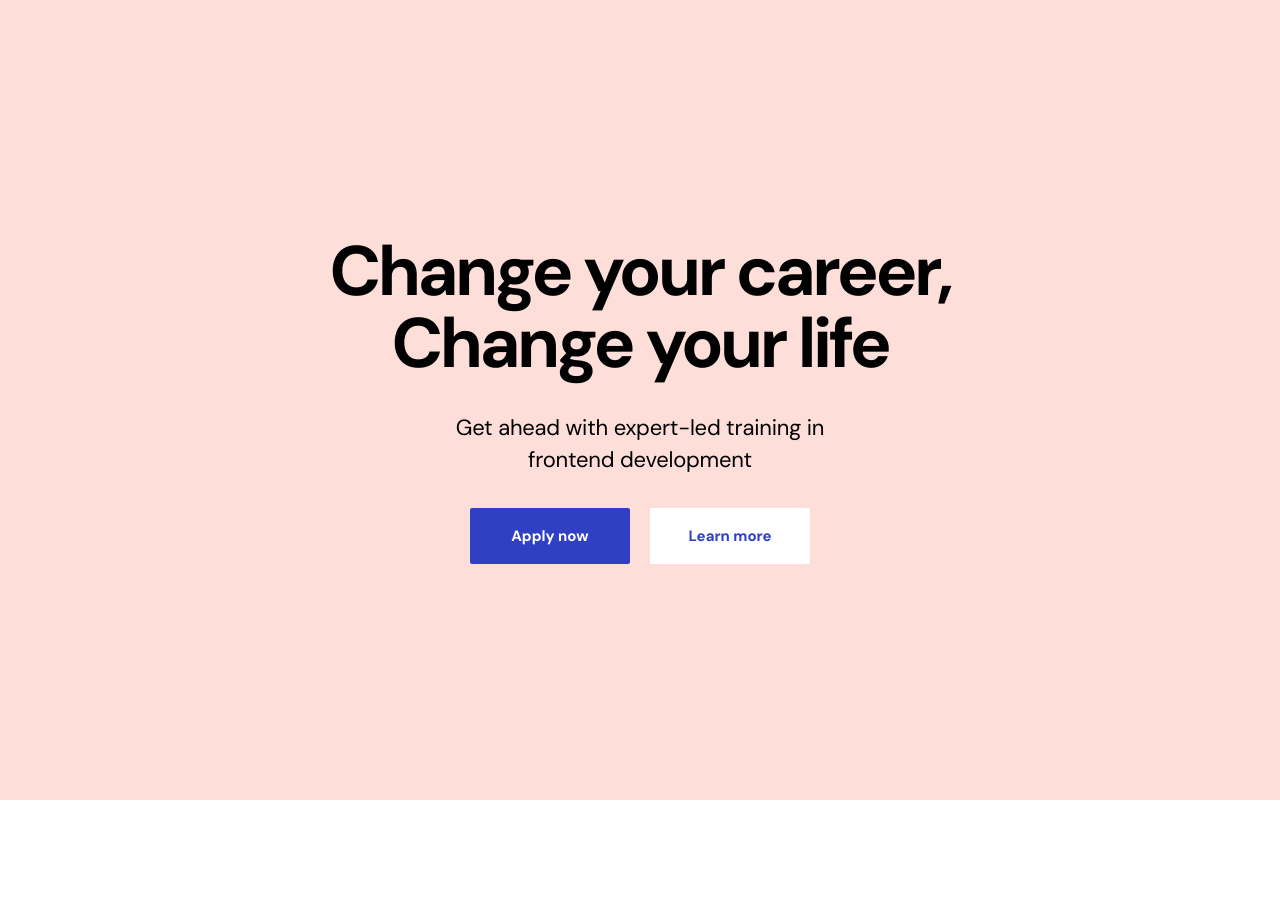
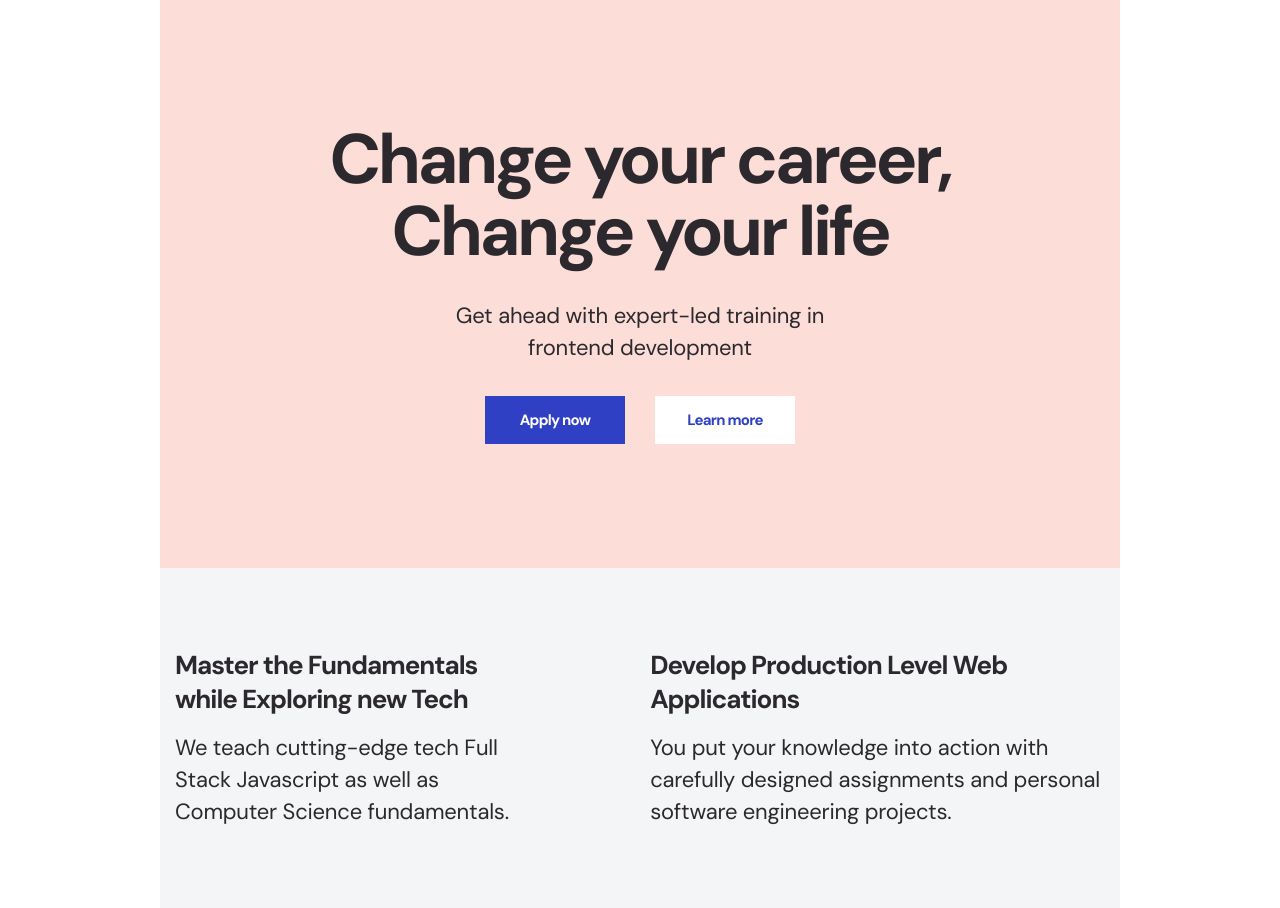
Before and after one commit to Cheyoung0203/kimbug-training, a plain HTML site: page index.html in a window 1280 px wide. Before the commit the page ends 800 px from the top, so only its background shows below. Drawn offline with Linux system fonts and the light colour scheme.

Commit message:
intro-page 끝

```diff
--- a/index.html
+++ b/index.html
@@ -10,27 +10,57 @@
       href="https://fonts.googleapis.com/css2?family=DM+Sans:wght@400;700&display=swap"
       rel="stylesheet"
     />
-    <link rel="stylesheet" href="./gird.min.css" />
+    <!-- Bootstrap 그리드시스템 css 파일 -->
+    <link rel="stylesheet" href="gird.min.css" />
     <link rel="stylesheet" href="./style.css" />
     <title>Final Project</title>
   </head>
   <body>
-    <div class="intro">
-      <div class="title_box">
-        <h1 class="intro_title">
-          Change your career,<br />
-          Change your life
-        </h1>
-        <h3 class="intro_subtitle1">
-          Get ahead with expert-led training in coding & design
-        </h3>
-        <h3 class="intro_subtitle2">
-          Get ahead with expert-led training in frontend development
-        </h3>
+    <div class="container welcome">
+      <div class="row">
+        <div class="col-12">
+          <h1 class="main-title">Change your career,</br> Change your life</h1>
+        </div>
       </div>
-      <div class="intro_buttons">
-        <button type="button" class="apply_btn">Apply now</button>
-        <button type="button" class="learn_btn">Learn more</button>
+      <div class="row">
+        <div class="col-12">
+          <p class="sub-title1">
+            Get ahead with expert-led training in coding & design
+          </p>
+          <p class="sub-title2">
+            Get ahead with expert-led training in frontend development
+          </p>
+        </div>
+      </div>
+      <div class="row">
+        <div class="col-6">
+          <button type="button" class="apply-btn">Apply now</button>
+        </div>
+        <div class="col-6">
+          <button type="button" class="learn-btn">Learn more</button>
+        </div>
+      </div>
+    </div>
+    <div class="container intro">
+      <div class="row">
+        <div class="col-12 intro-article">
+          <div class="first-article">
+            <h2 class="first-title intro-title">
+              Master the Fundamentals while Exploring new Tech
+            </h2>
+            <P class="first-contents">
+              We teach cutting-edge tech Full Stack Javascript as well as Computer Science fundamentals.
+            </P>
+          </div>
+          <div class="second-article">
+            <h2 class="second-title intro-title">
+              Develop Production Level Web Applications
+            </h2>
+            <p class="second-contents">
+              You put your knowledge into action with carefully designed assignments and personal software engineering projects.
+            </p>
+          </div>
+        </div>
       </div>
     </div>
   </body>
--- a/style.css
+++ b/style.css
@@ -1,3 +1,4 @@
+/* 작업 환경에 맞는 css 리셋을 미리해주는것은 생산성에 큰 영향을 준다. */
 * {
   box-sizing: border-box;
   margin: 0;
@@ -8,6 +9,7 @@ body {
 }
 
 /* Reset CSS - default css를 제거해서 도화지 상태처럼 만들기 */
+/* Eric Meyer의 reset css를 가져와도 */
 a {
   color: inherit;
   text-decoration: none;
@@ -20,6 +22,7 @@ textarea {
   font-size: 16px;
   padding: 0;
   margin: 0;
+  border: none;
 }
 
 button:focus,
@@ -37,6 +40,7 @@ ol,
 li {
   list-style-type: none;
   padding-left: 0;
+  margin-left: 0;
 }
 
 p {
@@ -46,107 +50,159 @@ p {
   letter-spacing: -0.01em;
 }
 
-.intro {
+h1,
+h2,
+h3,
+h4 {
+  color: #2b292d;
+}
+
+button {
+  width: 140px;
+  height: 48px;
+  font-size: 15px;
+  line-height: 1.6;
+  font-weight: 700;
+  letter-spacing: -0.05em;
+  text-align: center;
+}
+
+/* mobile */
+
+/* welcome page */
+.welcome.container {
   display: flex;
   flex-direction: column;
   justify-content: center;
   align-items: center;
   width: 100%;
   height: 100vh;
-  padding: 0 15px;
-  background-color: #fdded8;
+  background-color: #fcddd7;
 }
 
-.title_box {
-  width: 290px;
+.main-title {
+  font-size: 40px;
+  line-height: 1;
+  letter-spacing: -0.05em;
   text-align: center;
+  margin-bottom: 29px;
 }
 
-.intro_title {
-  font-size: 40px;
-  letter-spacing: -0.05em;
-  font-weight: 700;
-  margin-bottom: 24px;
+.sub-title1 {
+  line-height: 1.375;
+  text-align: center;
+  padding: 0 13px;
+  margin-bottom: 18px;
 }
 
-.intro_subtitle1 {
-  font-size: 16px;
-  line-height: 1.375;
-  letter-spacing: -0.01em;
-  font-weight: 400;
-  margin-bottom: 23px;
-}
-
-.intro_subtitle2 {
+.sub-title2 {
   display: none;
 }
 
-.apply_btn {
-  font-size: 15px;
-  font-weight: 700;
-  width: 140px;
-  height: 48px;
-  margin-right: 8px;
-  border: none;
-  border-radius: 2px;
+.apply-btn {
+  background-color: #3040c4;
   color: #fff;
-  background-color: #3040c4;
 }
 
-.learn_btn {
-  font-size: 15px;
-  font-weight: 700;
-  width: 140px;
-  height: 48px;
-  border: none;
-  border-radius: 2px;
+.learn-btn {
+  background-color: #fff;
   color: #3040c4;
-  background-color: #fff;
+}
+
+/* intro - page */
+.intro.container {
+  display: flex;
+  flex-direction: column;
+  justify-content: center;
+  width: 100%;
+  height: 100vh;
+  background-color: #f4f5f7;
+  padding: 0 34px;
+}
+
+.intro-title {
+  font-size: 22px;
+  line-height: 1.3636363636363635;
+  letter-spacing: -0.04em;
+}
+
+.first-title {
+  margin-bottom: 16px;
+}
+
+.first-contents {
+  margin-bottom: 40px;
+}
+
+.second-title {
+  margin-bottom: 16px;
 }
 
 /* > 768px (Desktop) */
 @media screen and (min-width: 768px) {
+  /* welcome-page */
+  .welcome.container {
+    height: 568px;
+  }
+
   p {
     font-size: 22px;
     line-height: 1.4545454545454546;
   }
 
-  .title_box {
-    display: flex;
-    flex-direction: column;
-    align-items: center;
-  }
-
-  .intro_title {
-    width: 930px;
+  .main-title {
     font-size: 70px;
     line-height: 1.0285714285714285;
     margin-bottom: 32px;
   }
 
-  .intro_subtitle1 {
+  .sub-title1 {
     display: none;
   }
 
-  .intro_subtitle2 {
+  .sub-title2 {
     display: block;
-    width: 370px;
-    font-size: 22px;
-    font-weight: 400;
-    line-height: 1.4545454545454546;
-    letter-spacing: -0.01em;
-    margin-bottom: 23px;
+    width: 455px;
+    text-align: center;
     margin-bottom: 32px;
   }
 
-  .apply_btn {
-    margin-right: 16px;
+  /* intro-page */
+
+  .container.intro {
+    height: 340px;
+    padding: 0 15px;
   }
 
-  .apply_btn,
-  .learn_btn {
-    width: 160px;
-    height: 56px;
+  .intro-article {
+    display: flex;
+    justify-content: center;
+  }
+
+  .first-article {
+    margin-right: 110px;
+  }
+
+  .intro-title {
+    font-size: 26px;
+    line-height: 1.3076923076923077;
+  }
+
+  .first-title {
+    margin-bottom: 16px;
+  }
+
+  .first-contents {
+    margin-bottom: 0;
+  }
+
+  .second-title {
+    margin-bottom: 16px;
+    padding-right: 13px;
+  }
+
+  .intro-column {
+    width: 100%;
   }
 }
 
```
